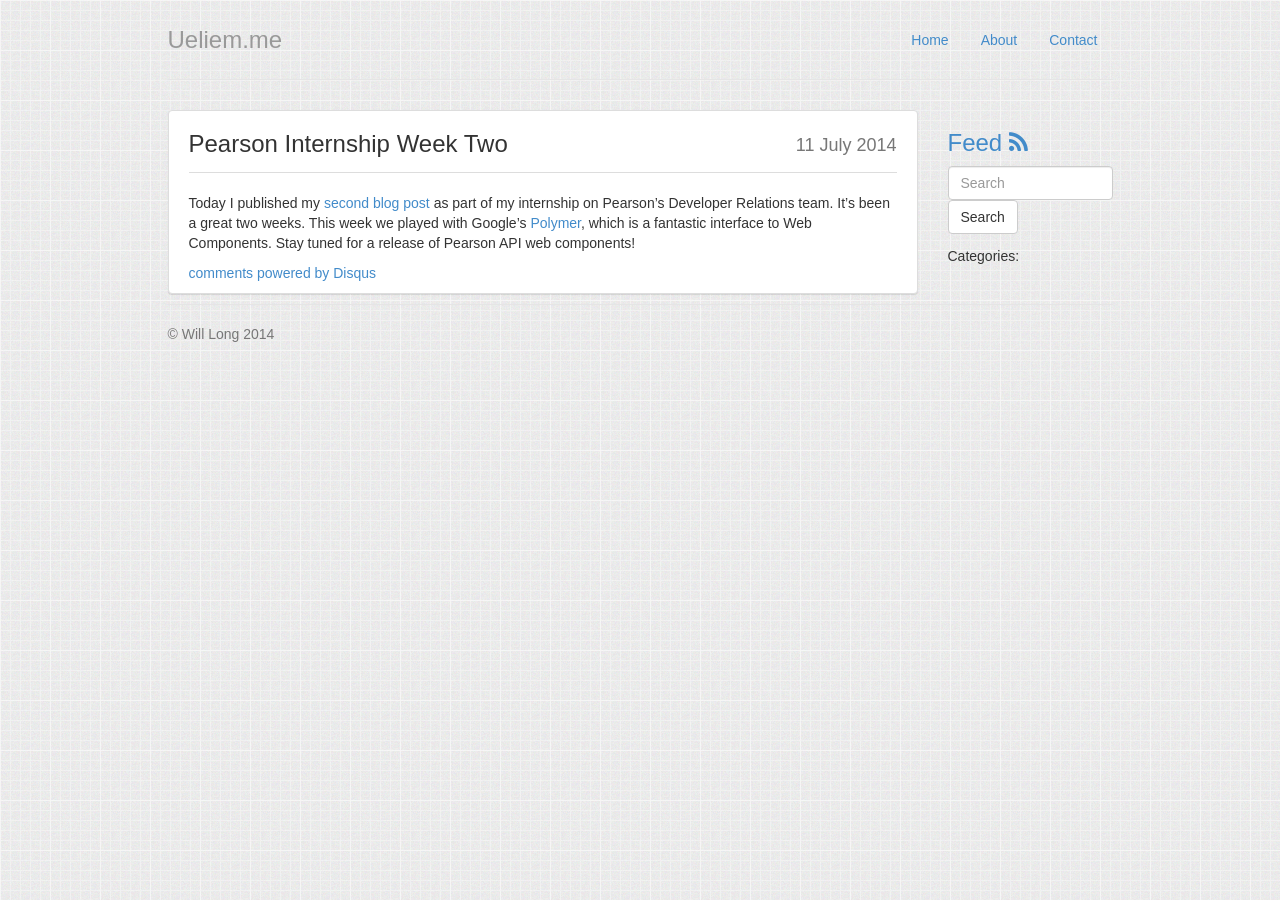
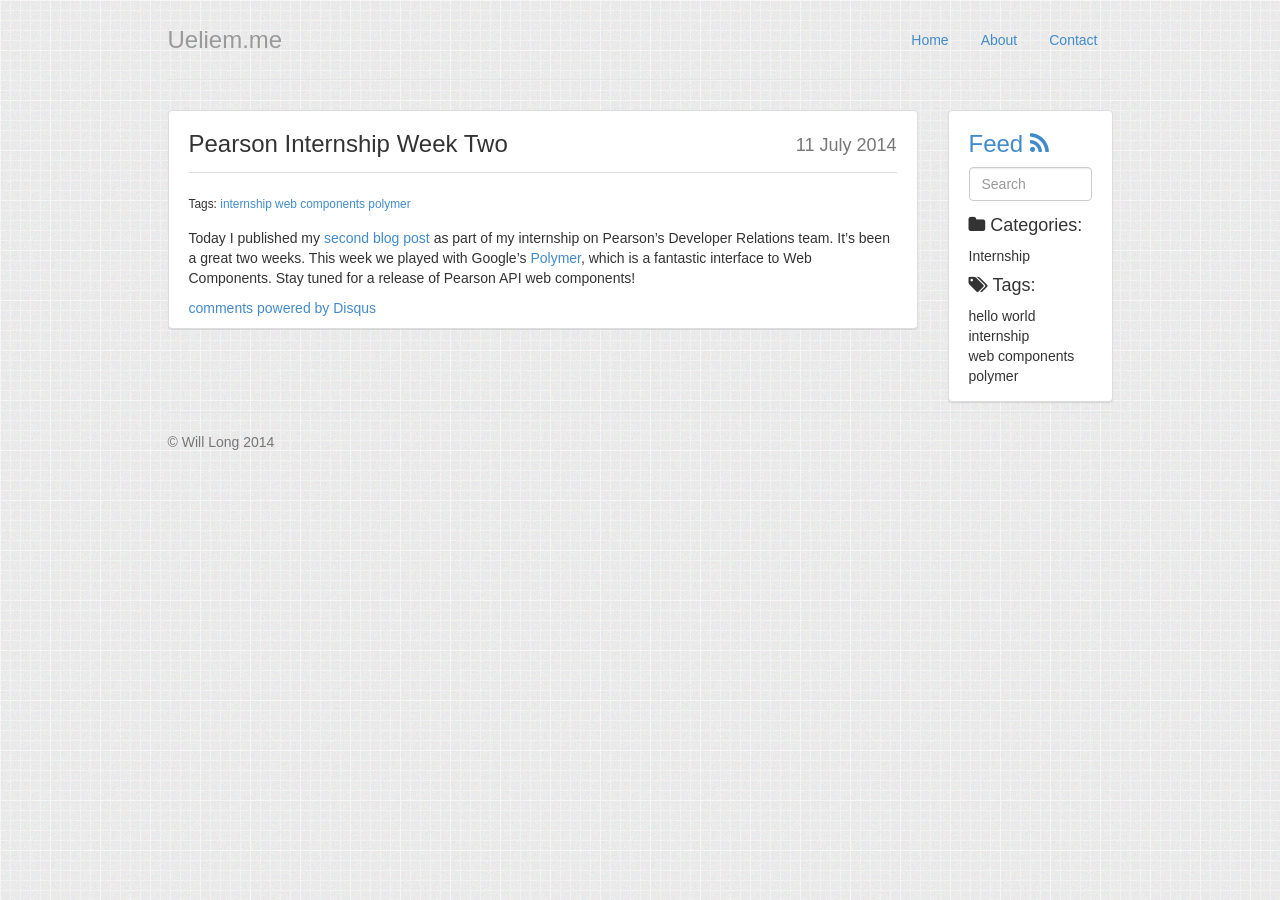
Before and after one commit to ueliem/ueliem.github.io, a Jekyll site: the page built from _posts/2014-07-11-pearson-internship-week-two.md, in a window 1280 px wide. Built offline with Jekyll 4.4.1, drawn with Linux system fonts in a browser that asks for light colours; nearby versions of some CDN libraries; some web fonts are replaced; comment, search, counter and statistics services are not loaded.

Commit message:
Added tags, categories, and sidebar styling.

```diff
--- a/_layouts/default.html
+++ b/_layouts/default.html
@@ -23,17 +23,23 @@
                     {{ content }}
                 </div>
                 <div class="col-lg-2">
+                    <div class="carddiv" style="padding-bottom: 15px">
                         <h3><a href="/feed.atom">Feed <i class="fa fa-rss"></i></a></h3>
                         <form method="post" action="">
                             <div class="form-group">
                                 <input type="text" class="form-control" name="" placeholder="Search" />
-                            <input type="submit" class="btn btn-default" value="Search" />
+                                <!-- <input type="submit" class="btn btn-default" value="Search" /> -->
                             </div>
                         </form>
-                    <h5>Categories:</h5>
+                        <h4><i class="fa fa-folder"></i> Categories:</h4>
                         {% for category in site.categories %}
                             <div>{{ category | first }}</div>
                         {% endfor %}
+                        <h4><i class="fa fa-tags"></i> Tags:</h4>
+                        {% for tag in site.tags %}
+                            <div>{{ tag | first }}</div>
+                        {% endfor %}
+                    </div>
                 </div>
             </div>
             <div class="row">
--- a/_layouts/post.html
+++ b/_layouts/post.html
@@ -12,6 +12,11 @@ layout: default
     </div>
     <div class="divline"></div>
     <div class="cardbody">
+        <div style="padding-bottom: 15px">
+            <small>Tags: {% for tag in page.tags %}
+                    <a href="/tags/{{ tag }}">{{ tag }}</a>
+                {% endfor %}</small>
+        </div>
         <div>{{ content }}</div>
         <div id="disqus_thread"></div>
         <script type="text/javascript">
--- a/_posts/2014-07-11-pearson-internship-week-two.md
+++ b/_posts/2014-07-11-pearson-internship-week-two.md
@@ -1,6 +1,12 @@
 ---
 layout: post
 title: Pearson Internship Week Two
+categories:
+ - Internship
+tags:
+ - internship
+ - web components
+ - polymer
 ---
 
 Today I published my [second blog post](https://developer.pearson.com/blog/a-summer-internship-at-pearson-week-two/) as part of my internship on Pearson's Developer Relations team. It's been a great two weeks. This week we played with Google's [Polymer](http://www.polymer-project.org/), which is a fantastic interface to Web Components. Stay tuned for a release of Pearson API web components!
```
Also changed, not shown: _posts/2014-06-07-first-post.md (+2 -0 lines), _posts/2014-07-04-introductions.md (+5 -0 lines). Lines whose indentation alone changed are shown as unchanged.
